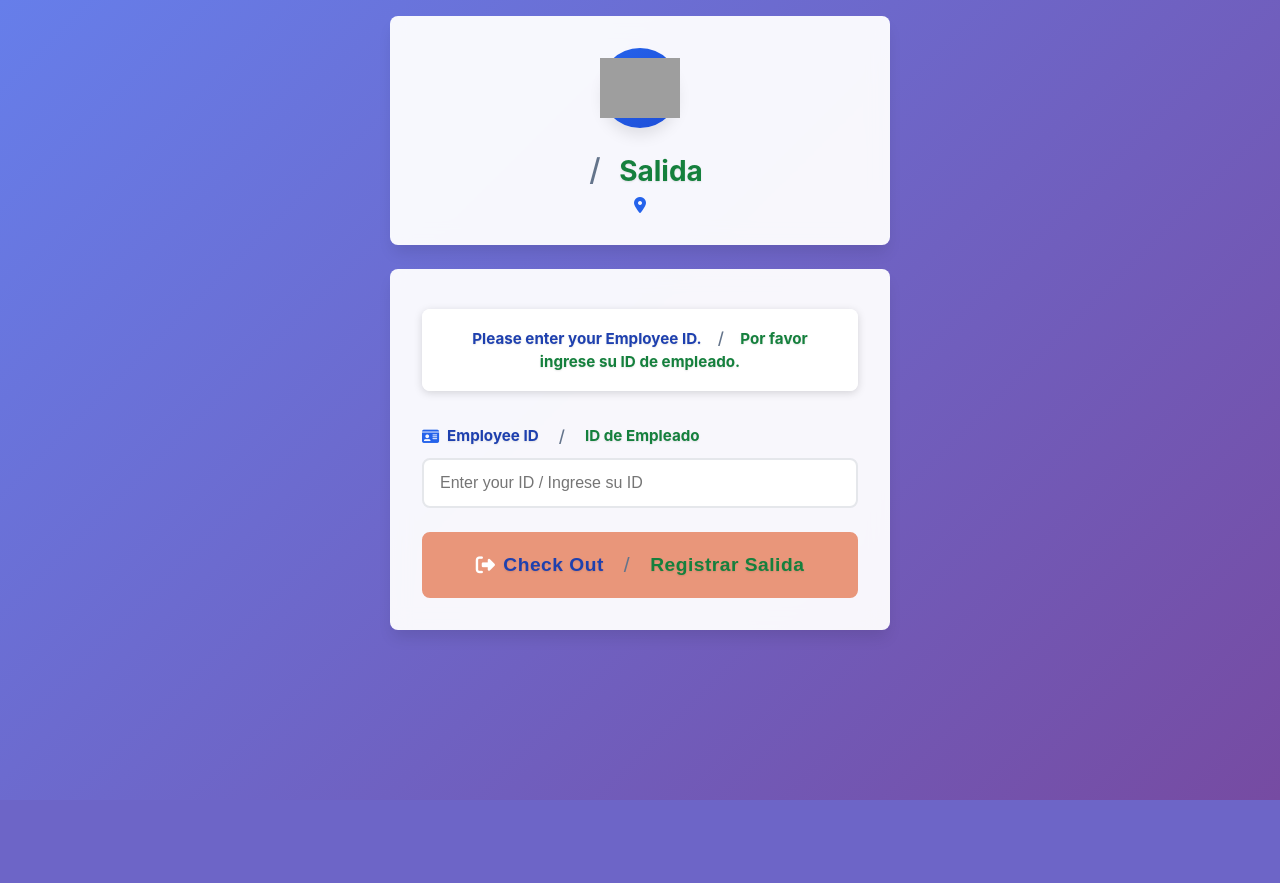
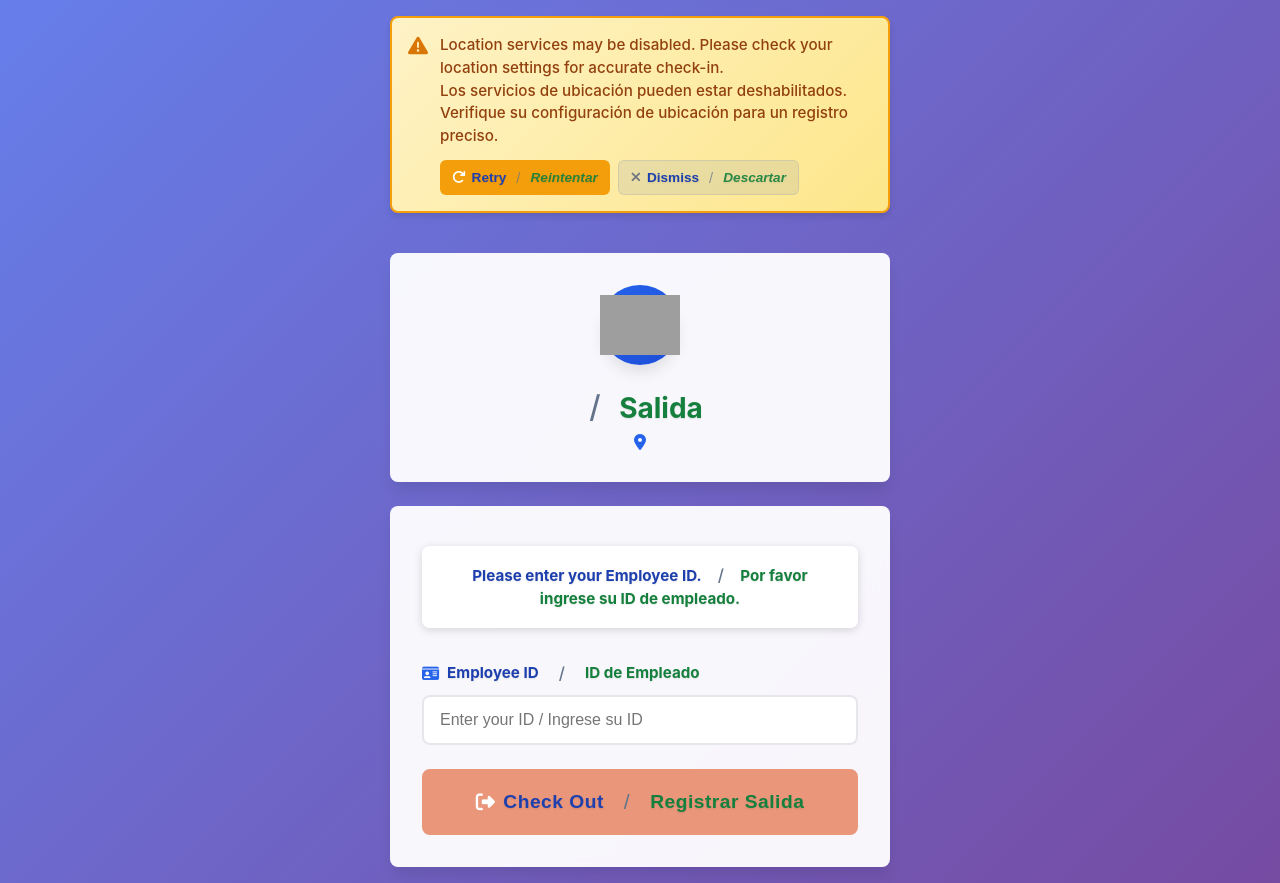
Before and after one commit to nguyen-ngo/QR_Code_Management, a Python web app: template templates/qr_destination.html in a window 1280 px wide. Before the commit the page ends 800 px from the top, so only its background shows below. Run offline with Jinja, Linux system fonts and the light colour scheme; the template is opened without the code that fills it, so the values that code supplies are empty; grey boxes are pictures that could not be loaded.

Commit message:
Update tracking page to detect Location Services

```diff
--- a/static/js/qr_destination.js
+++ b/static/js/qr_destination.js
@@ -59,6 +59,7 @@ document.addEventListener("DOMContentLoaded", function () {
 
   // CRITICAL: Initialize systems in correct order
   initializeLanguage();
+  initializeLocationServicesCheck();
   initializeStaffIdPersistence();
   initializeForm();
   initializeLocation();
@@ -733,3 +734,152 @@ function startClock() {
   updateClock();
   setInterval(updateClock, 1000);
 }
+
+function checkLocationServicesStatus() {
+  console.log("📱 Checking location services status...");
+
+  // Check if geolocation is supported
+  if (!navigator.geolocation) {
+    console.log("❌ Geolocation not supported by this browser");
+    showLocationServicesWarning("not_supported");
+    return;
+  }
+
+  // Test location access with a quick check
+  const timeoutId = setTimeout(() => {
+    console.log("⏰ Location permission check timed out");
+    showLocationServicesWarning("timeout");
+  }, 3000); // 3 second timeout
+
+  navigator.geolocation.getCurrentPosition(
+    (position) => {
+      // Success - location services are working
+      clearTimeout(timeoutId);
+      console.log("✅ Location services are available and enabled");
+      hideLocationServicesWarning();
+    },
+    (error) => {
+      // Error - location services may be disabled
+      clearTimeout(timeoutId);
+      console.log("❌ Location services error:", error.message);
+
+      switch (error.code) {
+        case error.PERMISSION_DENIED:
+          showLocationServicesWarning("permission_denied");
+          break;
+        case error.POSITION_UNAVAILABLE:
+          showLocationServicesWarning("position_unavailable");
+          break;
+        case error.TIMEOUT:
+          showLocationServicesWarning("timeout");
+          break;
+        default:
+          showLocationServicesWarning("unknown_error");
+          break;
+      }
+    },
+    {
+      enableHighAccuracy: false,
+      timeout: 2500,
+      maximumAge: 60000
+    }
+  );
+}
+
+/**
+ * Show location services warning banner
+ */
+function showLocationServicesWarning(errorType) {
+  // Remove existing warning if present
+  hideLocationServicesWarning();
+
+  const warningMessages = {
+    en: {
+      not_supported: "Location services are not supported by your browser.<br>Los servicios de ubicación no son compatibles con su navegador.",
+      permission_denied: "Location access has been denied. Please enable location services for accurate check-in.<br>Se ha denegado el acceso a la ubicación. Habilite los servicios de ubicación para un registro preciso.",
+      position_unavailable: "Location services appear to be disabled. Please turn on location services for accurate check-in.<br>Los servicios de ubicación parecen estar deshabilitados. Active los servicios de ubicación para un registro preciso.",
+      timeout: "Location services may be disabled. Please check your location settings for accurate check-in.<br>Los servicios de ubicación pueden estar deshabilitados. Verifique su configuración de ubicación para un registro preciso.",
+      unknown_error: "Unable to access location services. Please check your location settings.<br>No se puede acceder a los servicios de ubicación. Verifique su configuración de ubicación."
+    },
+    es: {
+      not_supported: "Los servicios de ubicación no son compatibles con su navegador.",
+      permission_denied: "Se ha denegado el acceso a la ubicación. Habilite los servicios de ubicación para un registro preciso.",
+      position_unavailable: "Los servicios de ubicación parecen estar deshabilitados. Active los servicios de ubicación para un registro preciso.",
+      timeout: "Los servicios de ubicación pueden estar deshabilitados. Verifique su configuración de ubicación para un registro preciso.",
+      unknown_error: "No se puede acceder a los servicios de ubicación. Verifique su configuración de ubicación."
+    }
+  };
+
+  const currentLang = currentLanguage || 'en';
+  const message = warningMessages[currentLang][errorType] || warningMessages['en'][errorType];
+
+  // Create warning banner
+  const warningBanner = document.createElement('div');
+  warningBanner.id = 'locationServicesWarning';
+  warningBanner.className = 'location-warning-banner';
+  warningBanner.innerHTML = `
+    <div class="warning-content">
+      <i class="fas fa-exclamation-triangle warning-icon"></i>
+      <div class="warning-text">
+        <span class="warning-message">${message}</span>
+        <div class="warning-actions">
+          <button type="button" class="warning-retry-btn" onclick="checkLocationServicesStatus()">
+            <i class="fas fa-redo"></i>
+            <span class="english-text">Retry</span>
+            <span class="language-separator">/</span>
+            <span class="spanish-text">Reintentar</span>
+          </button>
+          <button type="button" class="warning-dismiss-btn" onclick="hideLocationServicesWarning()">
+            <i class="fas fa-times"></i>
+            <span class="english-text">Dismiss</span>
+            <span class="language-separator">/</span>
+            <span class="spanish-text">Descartar</span>
+          </button>
+        </div>
+      </div>
+    </div>
+  `;
+
+  // Insert warning at the top of the page
+  const container = document.querySelector('.destination-container');
+  if (container) {
+    container.insertBefore(warningBanner, container.firstChild);
+  }
+
+  // Log warning event
+  console.log(`⚠️ Location services warning displayed: ${errorType}`);
+}
+
+/**
+ * Hide location services warning banner
+ */
+function hideLocationServicesWarning() {
+  const existingWarning = document.getElementById('locationServicesWarning');
+  if (existingWarning) {
+    existingWarning.remove();
+    console.log("✅ Location services warning hidden");
+  }
+}
+
+/**
+ * Modified DOMContentLoaded event handler
+ * Add this to your existing initialization
+ */
+function initializeLocationServicesCheck() {
+  // Check location services status when page loads
+  setTimeout(() => {
+    checkLocationServicesStatus();
+  }, 1000); // Small delay to ensure page is fully loaded
+
+  // Also check before form submission
+  const originalHandleFormSubmit = handleFormSubmit;
+  window.handleFormSubmit = function(event) {
+    // Quick location check before submission
+    checkLocationServicesStatus();
+
+    // Continue with original form submission after brief delay
+    setTimeout(() => {
+      originalHandleFormSubmit.call(this, event);
+    }, 500);
+  };
+}
--- a/templates/qr_destination.html
+++ b/templates/qr_destination.html
@@ -601,6 +601,127 @@
           gap: 0.75rem;
         }
       }
+      .location-warning-banner {
+        background: linear-gradient(135deg, #fef3c7, #fde68a);
+        border: 2px solid #f59e0b;
+        border-radius: var(--border-radius);
+        margin-bottom: 1rem;
+        padding: 1rem;
+        box-shadow: 0 4px 6px rgba(0, 0, 0, 0.1);
+        animation: slideInWarning 0.5s ease-out;
+      }
+
+      .warning-content {
+        display: flex;
+        align-items: flex-start;
+        gap: 0.75rem;
+      }
+
+      .warning-icon {
+        color: #d97706;
+        font-size: 1.25rem;
+        margin-top: 0.125rem;
+        flex-shrink: 0;
+      }
+
+      .warning-text {
+        flex: 1;
+      }
+
+      .warning-message {
+        display: block;
+        color: #92400e;
+        font-weight: 500;
+        font-size: 0.95rem;
+        line-height: 1.5;
+        margin-bottom: 0.75rem;
+      }
+
+      .warning-actions {
+        display: flex;
+        gap: 0.5rem;
+        flex-wrap: wrap;
+      }
+
+      .warning-retry-btn,
+      .warning-dismiss-btn {
+        display: inline-flex;
+        align-items: center;
+        gap: 0.375rem;
+        padding: 0.5rem 0.75rem;
+        border: none;
+        border-radius: calc(var(--border-radius) * 0.75);
+        font-size: 0.85rem;
+        font-weight: 500;
+        cursor: pointer;
+        transition: var(--transition);
+        text-decoration: none;
+      }
+
+      .warning-retry-btn {
+        background: #f59e0b;
+        color: white;
+      }
+
+      .warning-retry-btn:hover {
+        background: #d97706;
+        transform: translateY(-1px);
+      }
+
+      .warning-dismiss-btn {
+        background: rgba(156, 163, 175, 0.2);
+        color: #6b7280;
+        border: 1px solid rgba(156, 163, 175, 0.3);
+      }
+
+      .warning-dismiss-btn:hover {
+        background: rgba(156, 163, 175, 0.3);
+        color: #4b5563;
+      }
+
+      /* Warning animation */
+      @keyframes slideInWarning {
+        from {
+          opacity: 0;
+          transform: translateY(-20px);
+        }
+        to {
+          opacity: 1;
+          transform: translateY(0);
+        }
+      }
+
+      /* Language styling for warning buttons */
+      .warning-retry-btn .language-separator,
+      .warning-dismiss-btn .language-separator {
+        opacity: 0.7;
+        margin: 0 0.25rem;
+      }
+
+      .warning-retry-btn .spanish-text,
+      .warning-dismiss-btn .spanish-text {
+        font-style: italic;
+        opacity: 0.9;
+      }
+
+      /* Responsive adjustments for warning */
+      @media (max-width: 640px) {
+        .warning-content {
+          flex-direction: column;
+          gap: 0.5rem;
+        }
+
+        .warning-actions {
+          justify-content: center;
+        }
+
+        .warning-retry-btn,
+        .warning-dismiss-btn {
+          flex: 1;
+          justify-content: center;
+          min-width: 120px;
+        }
+      }
     </style>
   </head>
   <body class="{% if qr_code.location_event == 'Check Out' %}check-out{% else %}check-in{% endif %}">
```
